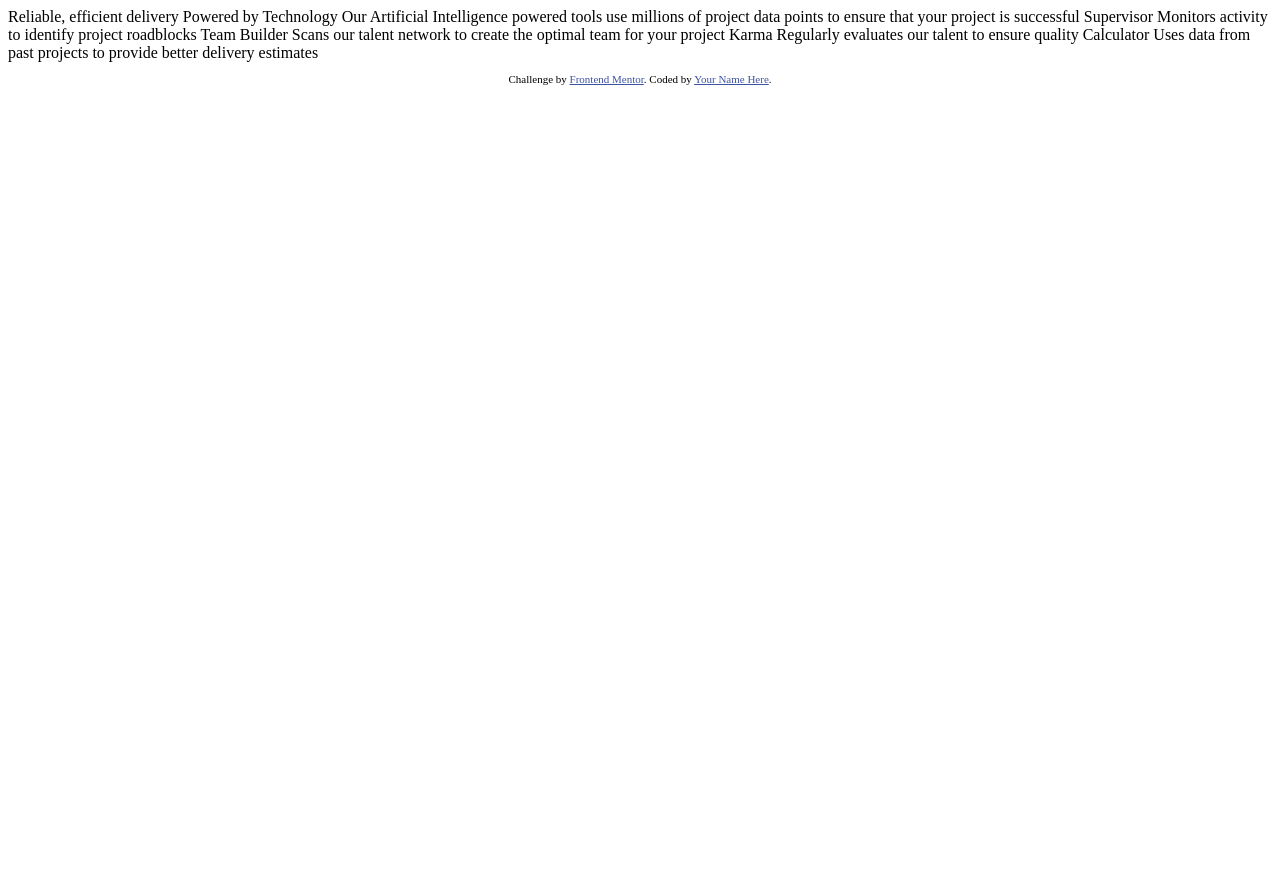
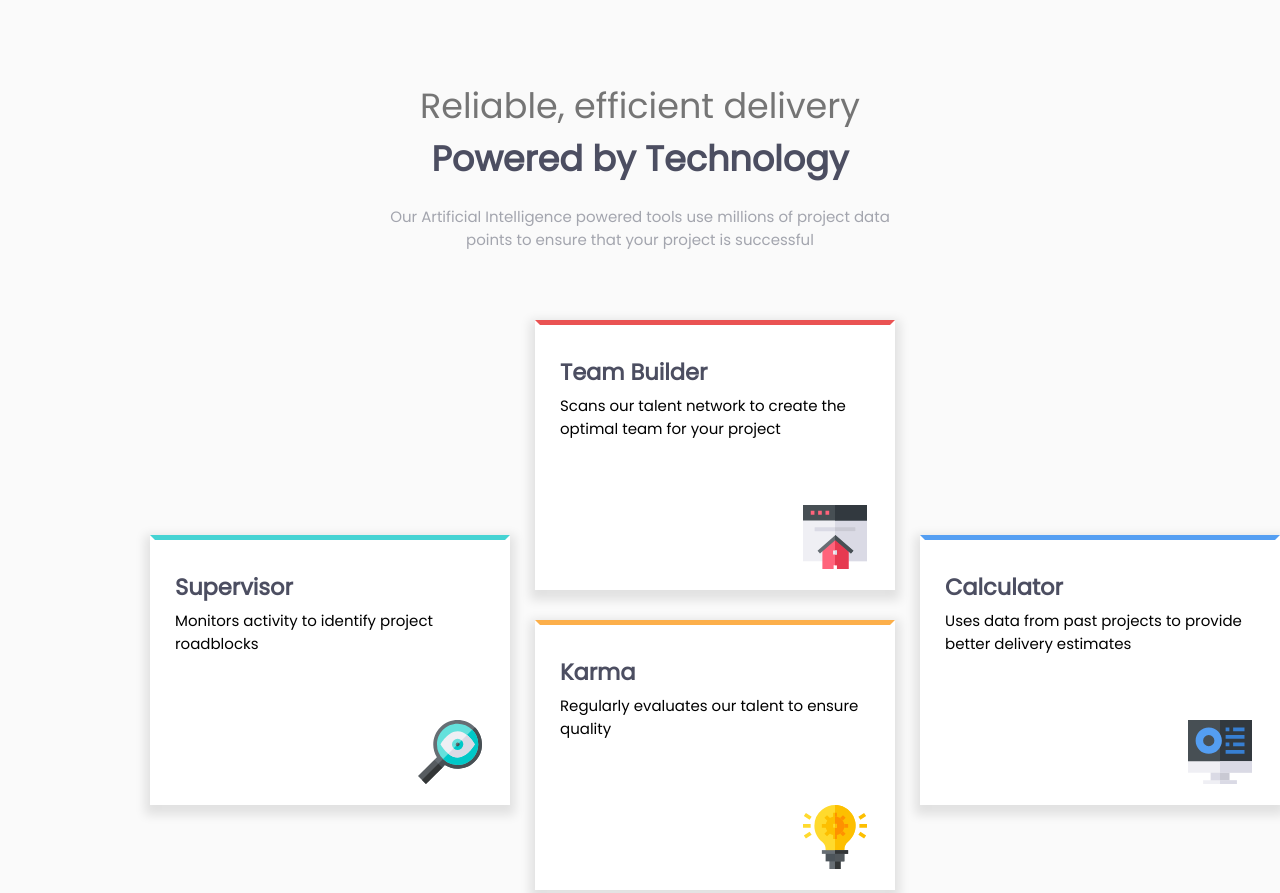
Before and after one commit to Lordmorales/four-card-feature, a plain HTML site: page four-card-feature-section-master/four-card-feature-section-master/index.html in a window 1280 px wide. Shown: the top 893 px of the page. Before the commit the page ends 800 px from the top, so only its background shows below. Drawn offline with Linux system fonts and the light colour scheme.

Commit message:
Add files via upload

```diff
--- /dev/null
+++ b/four-card-feature-section-master/four-card-feature-section-master/css/styles.css
@@ -0,0 +1,125 @@
+/********** TAG SELECTORS **********/
+Body{
+  background-color: hsl(0, 0%, 98%);
+  font-size: 15px;
+  height: 1440px
+  font-family: "Poppins", sans-serif;
+}
+
+h2{
+  font-weight: 600;
+  color: hsl(234, 12%, 34%);
+  text-align: left;
+  margin: 30px auto 5px 20px;
+  font-family: "Poppins", sans-serif;
+}
+
+p{
+  text-align: left;
+  margin: auto auto 5px 20px;
+  font-family: "Poppins", sans-serif;
+}
+
+
+/********** CLASS SELECTORS **********/
+.attribution{
+}
+
+.bottom-div{
+text-align: center;
+color: hsl(229, 6%, 66%);
+margin: auto auto 50px auto;
+font-family: "Poppins", sans-serif;
+}
+
+.calculator{
+  display: inline-block;
+  height: 260px;
+  width: 350px;
+  background-color: white;
+  position: absolute;
+  top: 535px;
+  left: 920px;
+  font-family: "Poppins", sans-serif;
+  border-style:solid;
+  border-width: 5px;
+  border-color: hsl(212, 86%, 64%) transparent transparent transparent;
+  box-shadow: 0 5px 10px 5px rgba(0,0,0,0.1);
+}
+
+.footer{
+  height: 300px;
+  width: 100%;
+  position: relative;
+  top: 700px;
+}
+
+.icon{
+  margin: 60px 5px 20px auto;
+  position: absolute;
+  left: 75%;
+
+}
+
+.karma{
+display: inline-block;
+height: 260px;
+width: 350px;
+background-color: white;
+position: absolute;
+top: 620px;
+left: 535px;
+margin: auto;
+border-style:solid;
+border-width: 5px;
+border-color: hsl(34, 97%, 64%) transparent transparent transparent;
+box-shadow: 0 5px 10px 5px rgba(0,0,0,0.1);
+}
+
+.powered{
+font-size: 35px;
+font-weight: 600;
+color: hsl(234, 12%, 34%);
+}
+
+.reliable{
+  font-size: 35px;
+  font-weight: 100;
+  color: #757575;
+}
+
+.supervisor{
+display: inline-block;
+height: 260px;
+width: 350px;
+background-color: white;
+position: absolute;
+top: 535px;
+left: 150px;
+border-style:solid;
+border-width:5px;
+border-color: hsl(180, 62%, 55%) transparent transparent transparent;
+box-shadow: 0 5px 10px 5px rgba(0,0,0,0.1);
+}
+
+.team-builder{
+  display: inline-block;
+  height: 260px;
+  width: 350px;
+  background-color: white;
+  position: absolute;
+  top: 320px;
+  left: 535px;
+  border-style:solid;
+  border-width:5px;
+  border-color:hsl(0, 78%, 62%) transparent transparent transparent;
+  box-shadow: 0 5px 10px 5px rgba(0,0,0,0.1);
+
+}
+
+.top-div{
+text-align: center;
+line-height: 1.5;
+margin: 80px auto 20px auto;
+font-family: "Poppins", sans-serif;
+}
--- a/four-card-feature-section-master/four-card-feature-section-master/index.html
+++ b/four-card-feature-section-master/four-card-feature-section-master/index.html
@@ -4,6 +4,9 @@
   <meta charset="UTF-8">
   <meta name="viewport" content="width=device-width, initial-scale=1.0"> <!-- displays site properly based on user's device -->
 
+<link rel="stylesheet" href="css\styles.css">
+<link rel="icon" href="favicon-32x32.png">
+<link href="https://fonts.googleapis.com/css?family=Poppins&display=swap" rel="stylesheet">
   <link rel="icon" type="image/png" sizes="32x32" href="./images/favicon-32x32.png">
 
   <title>Frontend Mentor | Four card feature section</title>
@@ -16,30 +19,47 @@
 </head>
 <body>
 
-  Reliable, efficient delivery
-  Powered by Technology
+    <div class="top-div">
+  <span class="reliable">Reliable, efficient delivery</span> <br>
+  <span class="powered">Powered by Technology</span>
+</div>
 
-  Our Artificial Intelligence powered tools use millions of project data points
+<div class="bottom-div">
+  Our Artificial Intelligence powered tools use millions of project data <br> points
   to ensure that your project is successful
+  </div>
 
-  Supervisor
-  Monitors activity to identify project roadblocks
+<div class="supervisor">
+  <h2>Supervisor</h2>
+  <p>Monitors activity to identify project roadblocks</p>
+  <img class="icon" src="images/icon-supervisor.svg" alt="Supervisor">
+  </div>
 
-  Team Builder
-  Scans our talent network to create the optimal team for your project
+  <div class="team-builder">
+  <h2>Team Builder</h2>
+  <p>Scans our talent network to create the optimal team for your project</p>
+  <img class="icon" src="images/icon-team-builder.svg" alt="Team Builder">
+  </div>
 
-  Karma
-  Regularly evaluates our talent to ensure quality
+<div class="karma">
+  <h2>Karma</h2>
+  <p>Regularly evaluates our talent to ensure quality</p>
+  <img class="icon" src="images/icon-karma.svg" alt="Karma">
+  </div>
 
-  Calculator
-  Uses data from past projects to provide better delivery estimates
+<div class="calculator">
+  <h2>Calculator</h2>
+  <p>Uses data from past projects to provide better delivery estimates</p>
+  <img class="icon" src="images/icon-calculator.svg" alt="Calculator">
+  </div>
 
-
+<div class="footer">
   <footer>
     <p class="attribution">
       Challenge by <a href="https://www.frontendmentor.io?ref=challenge" target="_blank">Frontend Mentor</a>.
-      Coded by <a href="#">Your Name Here</a>.
+      Coded by <a href="https://github.com/Lordmorales">Jesus Morales</a>.
     </p>
   </footer>
+  </div>
 </body>
 </html>
```
